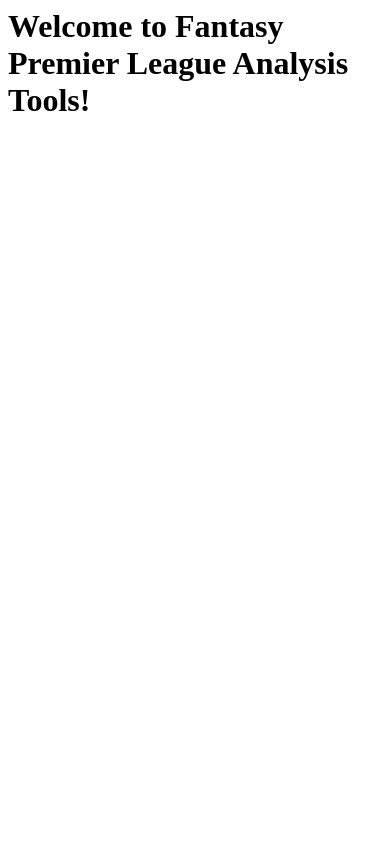
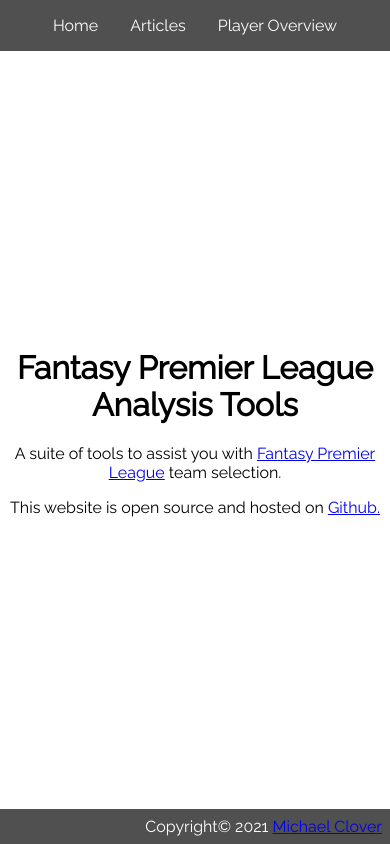
Before and after one commit to michaelclover/fplat, a Django app: template fplat/fplat/templates/home.html in a window 390 px wide. Run offline with Django 3.2, Linux system fonts and the light colour scheme; the template is opened without the code that fills it: most values are stand-ins (such as "Sample title", 1, 10 or a date in 2020); style sheets or scripts are compiled from the project's sources; some libraries are stand-ins or nearby versions.

Commit message:
rework homepage and make stat viewer page more responsive

```diff
--- a/fplat/fplat/templates/base.html
+++ b/fplat/fplat/templates/base.html
@@ -7,8 +7,11 @@
 
   <link rel="stylesheet" href="https://stackpath.bootstrapcdn.com/bootstrap/4.1.3/css/bootstrap.min.css" integrity="sha384-MCw98/SFnGE8fJT3GXwEOngsV7Zt27NXFoaoApmYm81iuXoPkFOJwJ8ERdknLPMO" crossorigin="anonymous">
 
+  <link rel="preconnect" href="https://fonts.gstatic.com">
+  <link href="https://fonts.googleapis.com/css2?family=Raleway&display=swap" rel="stylesheet">
+
   {% load sass_tags %}
-  <link href="{% sass_src 'theme.scss' %}" rel="stylesheet" type="text/css" />
+  <link href="{% sass_src 'common/theme.scss' %}" rel="stylesheet" type="text/css" />
 
   {% block head_content %}{% endblock %}
 </head>
--- a/fplat/fplat/templates/home.html
+++ b/fplat/fplat/templates/home.html
@@ -1 +1,41 @@
-<h1> Welcome to Fantasy Premier League Analysis Tools! </h1>
+<!doctype html>
+
+<html lang="en">
+<head>
+    <meta charset="utf-8">
+
+    <meta name="description" content="content">
+    <meta name="author" content="author">
+    <meta name="viewport" content="width=device-width, initial-scale=1">
+
+    <title>{{settings.WEBSITE_NAME}} - Home</title>
+
+    <link rel="preconnect" href="https://fonts.gstatic.com">
+    <link href="https://fonts.googleapis.com/css2?family=Raleway&display=swap" rel="stylesheet">
+
+    {% load sass_tags %}
+    <link href="{% sass_src 'home/grid.scss' %}" rel="stylesheet" type="text/css" />
+    <link href="{% sass_src 'home/flex.scss' %}" rel="stylesheet" type="text/css" />
+    <link href="{% sass_src 'common/theme.scss' %}" rel="stylesheet" type="text/css" />
+</head>
+
+<body>
+    <nav>
+        <ul>
+            <li><a href="{% url 'home' %}">Home</a></li>
+            <li><a href="{% url 'articles' %}">Articles</a></li>
+            <li><a href="{% url 'index' %}">Player Overview</a></li>
+        </ul>
+    </nav>
+    <main>
+            <h1>Fantasy Premier League Analysis Tools</h1>
+            <p>A suite of tools to assist you with <a href="https://fantasy.premierleague.com/">Fantasy Premier League</a> team selection.</p>
+            <p>This website is open source and hosted on <a href="https://github.com/michaelclover/fplat">Github.</a></p>
+    </main>
+    <footer>
+        <div id="copyright">
+            Copyright&#169; 2021 <a href="https://github.com/michaelclover">Michael Clover</a>
+        </div>
+    </footer>
+</body>
+</html>
--- a/fplat/fplat/urls.py
+++ b/fplat/fplat/urls.py
@@ -21,4 +21,5 @@ urlpatterns = [
     path('admin/', admin.site.urls),
     path('stats/', include('fpl_stat_viewer.urls')),
     path('', views.home, name='home'),
+    path('articles', views.articles, name='articles'),
 ]
--- a/fplat/fplat/views.py
+++ b/fplat/fplat/views.py
@@ -1,5 +1,7 @@
 from django.shortcuts import render
 
 def home(request):
+    return render(request, 'home.html', {})
 
-    return render(request, 'home.html', {})
+def articles(request):
+    return render(request, 'articles.html', {})
--- /dev/null
+++ b/fplat/scss/colours.scss
@@ -0,0 +1,3 @@
+$bar-background-colour: #505050;
+$bar-hover-colour: orange;
+$bar-font-colour: white;
--- /dev/null
+++ b/fplat/scss/common/theme.scss
@@ -0,0 +1,70 @@
+@import '../colours';
+@import '../fonts';
+
+/* {
+    border: 1px solid black;
+}*/
+
+/*html {
+    overflow-y: scroll;
+}*/
+
+html, body {
+    font-family: $primary-font;
+    height: 100%;
+    margin: 0;
+    width: 100vw;
+}
+
+header, main {
+    text-align: center;
+}
+
+nav {
+    background-color: $bar-background-colour;
+    z-index: 1;
+    top: 0;
+    position: sticky;
+}
+
+nav ul {
+    list-style-type: none;
+    margin: 0;
+    padding: 0;
+}
+
+nav li {
+    display: inline;
+    float: left;
+}
+
+nav ul li a {
+    display: block;
+    text-align: center;
+    text-decoration: none;
+    padding: 1em 1em;
+    color: $bar-font-colour;
+}
+
+nav ul li a:hover {
+    background-color: $bar-hover-colour;
+}
+
+footer {
+    background-color: $bar-background-colour;
+    color: $bar-font-colour;
+    position: sticky;
+    bottom: 0;
+    z-index: 1;
+    padding: .5em .5em;
+}
+
+article {
+    padding-left: 10%;
+    padding-right: 10%;
+    padding-bottom: 5%;
+
+    p {
+        text-align: left;
+    }
+}
--- /dev/null
+++ b/fplat/scss/fonts.scss
@@ -0,0 +1 @@
+$primary-font: 'Raleway', sans-serif;
--- /dev/null
+++ b/fplat/scss/home/flex.scss
@@ -0,0 +1,15 @@
+nav {
+    display: flex;
+    justify-content: center;
+    align-items: center;
+}
+
+footer {
+    display: flex;
+    justify-content: flex-end;
+    align-items: flex-end;
+}
+
+main {
+    align-self: center;
+}
--- /dev/null
+++ b/fplat/scss/home/grid.scss
@@ -0,0 +1,10 @@
+body {
+    display: grid;
+    grid-template-columns: (12, 1fr);
+    grid-template-rows: auto 1fr auto;
+    grid-gap: 1em;
+}
+
+nav, header, main, footer {
+    grid-column: 1 / -1;
+}
--- a/requirements.txt
+++ b/requirements.txt
@@ -13,6 +13,7 @@ django-appconf==1.0.4
 django-compressor==2.4
 django-crontab==0.7.1
 django-sass-processor==0.8.2
+django-settings-export==1.2.1
 idna==2.10
 importlib-metadata==3.4.0
 iniconfig==1.1.1
```
Also changed, not shown: fplat/fpl_stat_viewer/templates/index.html (+21 -7 lines), fplat/fpl_stat_viewer/templates/player.html (+6 -6 lines), fplat/fplat/settings.py (+8 -1 lines), fplat/fplat/templates/articles.html (added, +74 -0 lines), fplat/scss/theme.scss (deleted, +0 -15 lines).
